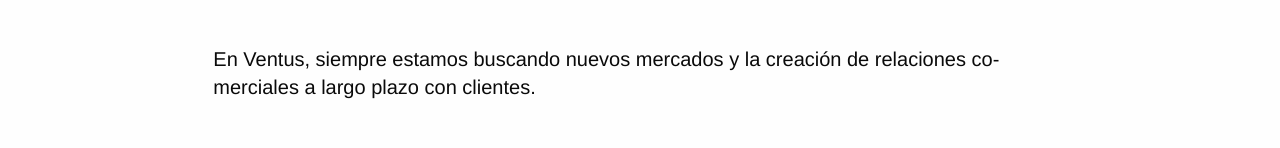
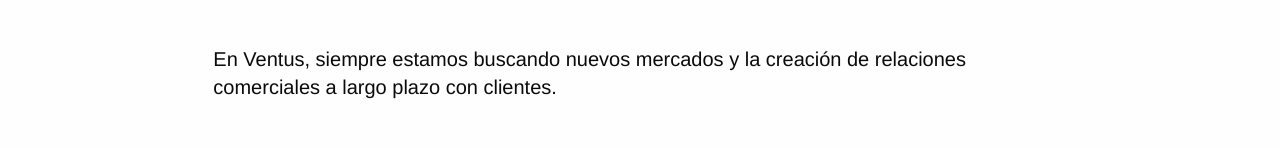
Before and after one commit to PitayoSan/Ventus-Consultoria-SC, a plain HTML site: page contacto.html in a window 1280 px wide. Shown: the part 608-756 px from the top of the page. Drawn offline with Linux system fonts and the light colour scheme; some packages are replaced by stand-ins of ours.

Commit message:
Update contacto.html

```diff
--- a/contacto.html
+++ b/contacto.html
@@ -58,7 +58,7 @@
                       <br>
                     <h3 class"Titulo">Contáctenos</h3>
                       <br>
-                    <p class="PARRAFO"><h5>En Ventus, siempre estamos buscando nuevos mercados y la creación de relaciones co-merciales a largo plazo con clientes.</h5></p>
+                    <p class="PARRAFO"><h5>En Ventus, siempre estamos buscando nuevos mercados y la creación de relaciones comerciales a largo plazo con clientes.</h5></p>
                   </div>
                 </div>
               </div>
```
